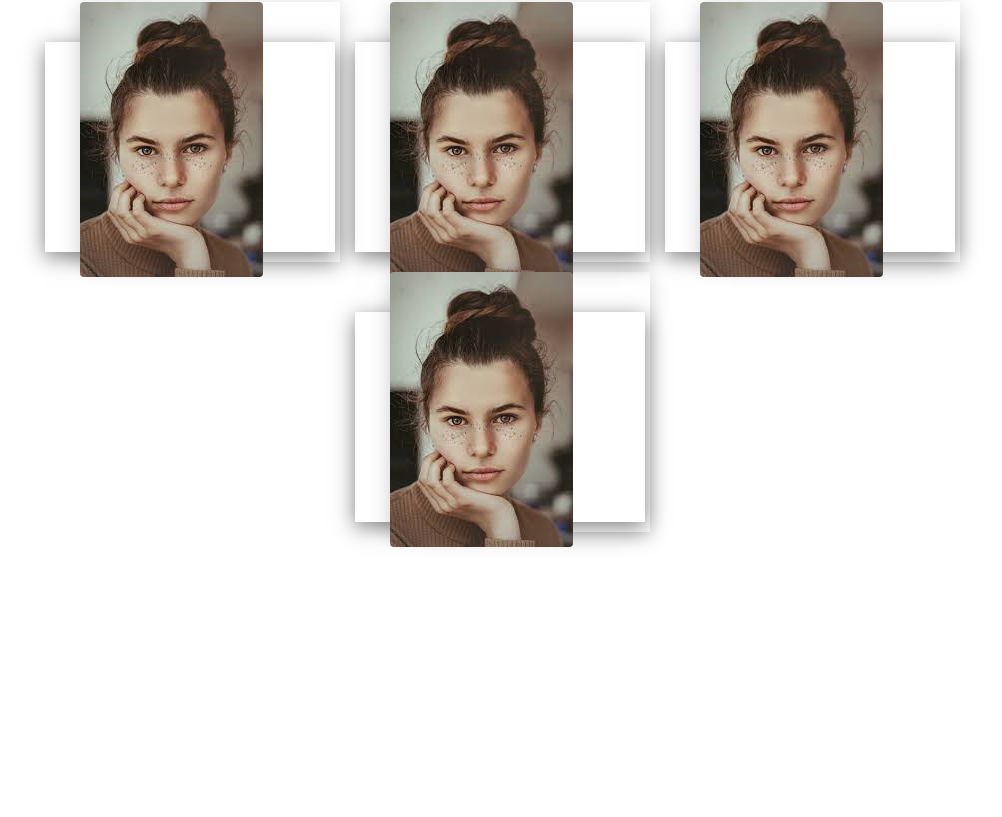
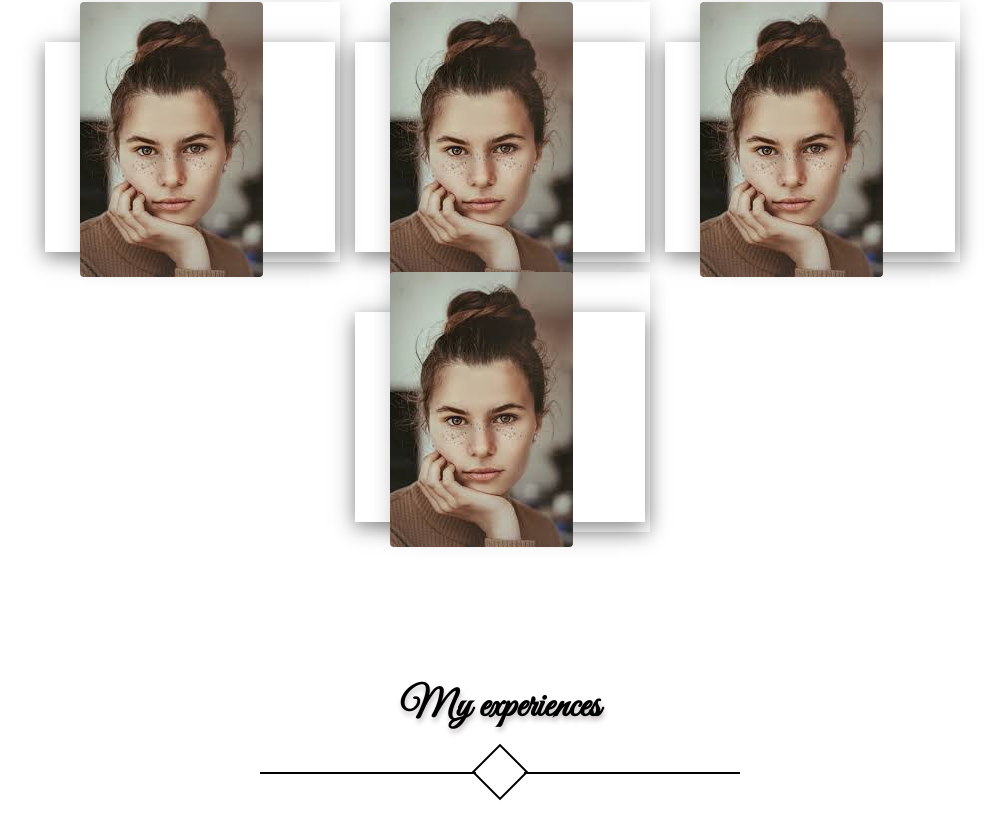
Before and after one commit to mehrnaz-ghaffar/portfolio, a Vue app: page / in a window 1280 px wide. Shown: the part 2412-3229 px from the top of the page, without its empty margins (140-1142 px from the left). Before the commit the page ends 3094 px from the top, so only its background shows below. Built offline with nearby package versions, Linux system fonts and the light colour scheme; a web font is replaced by a local one.

Commit message:
chore : added experience section

```diff
--- a/src/App.vue
+++ b/src/App.vue
@@ -374,6 +374,13 @@
             </div>
           </div>
         </div>
+      </section>
+      <section class="experience">
+        <h2>My experiences</h2>
+        <divider />
+        <di class="experienceContainer">
+
+        </di>
       </section>
     </main>
 
```
